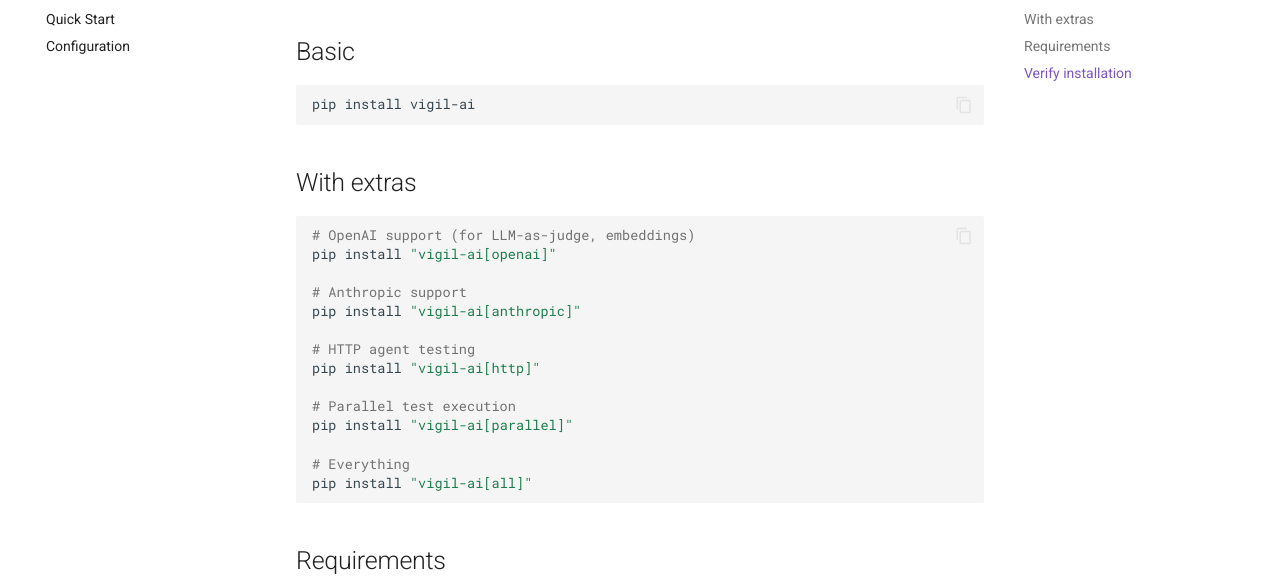
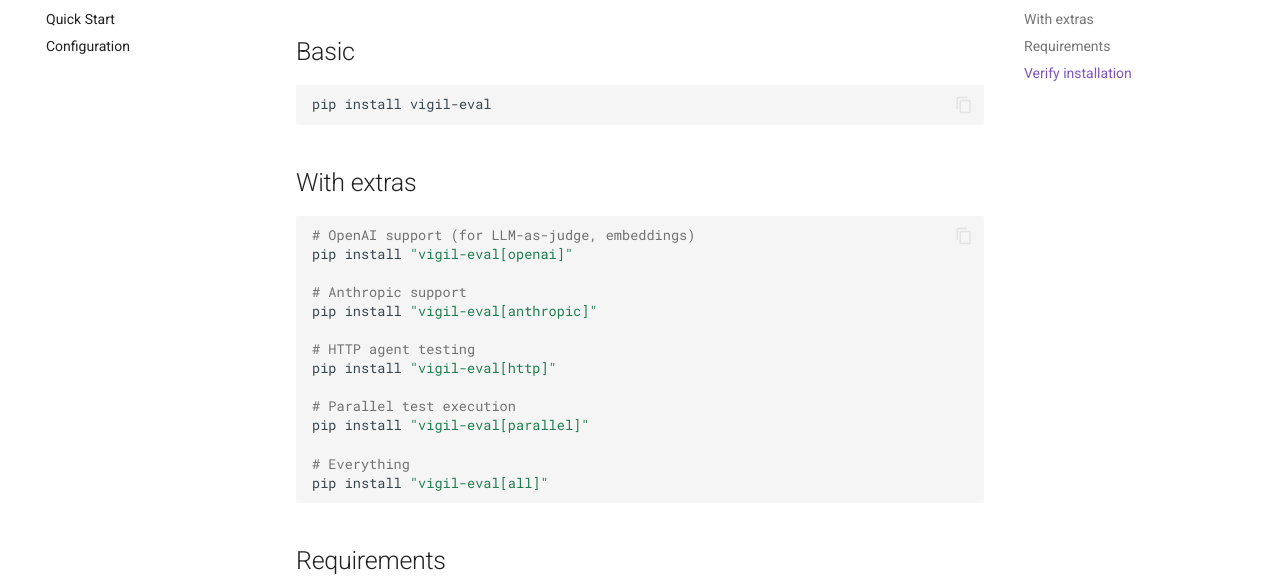
Before and after one commit to eniz1806/Vigil-AI, an MkDocs documentation site: the page built from docs/getting-started/installation.md, in a window 1280 px wide and 1047 px high. Shown: the part 194-774 px from the top of the window. Built offline with MkDocs 1.6.1 and Material for MkDocs 9.7.7, drawn with Linux system fonts in a browser that asks for light colours; comment, search, counter and statistics services are not loaded.

Commit message:
Rename package to vigil-eval and publish to PyPI

````diff
--- a/docs/getting-started/installation.md
+++ b/docs/getting-started/installation.md
@@ -3,26 +3,26 @@
 ## Basic
 
 ```bash
-pip install vigil-ai
+pip install vigil-eval
 ```
 
 ## With extras
 
 ```bash
 # OpenAI support (for LLM-as-judge, embeddings)
-pip install "vigil-ai[openai]"
+pip install "vigil-eval[openai]"
 
 # Anthropic support
-pip install "vigil-ai[anthropic]"
+pip install "vigil-eval[anthropic]"
 
 # HTTP agent testing
-pip install "vigil-ai[http]"
+pip install "vigil-eval[http]"
 
 # Parallel test execution
-pip install "vigil-ai[parallel]"
+pip install "vigil-eval[parallel]"
 
 # Everything
-pip install "vigil-ai[all]"
+pip install "vigil-eval[all]"
 ```
 
 ## Requirements
--- a/pyproject.toml
+++ b/pyproject.toml
@@ -3,7 +3,7 @@
 build-backend = "hatchling.build"
 
 [project]
-name = "vigil-ai"
+name = "vigil-eval"
 version = "0.2.0"
 description = "The testing framework for AI agents. Fast, framework-agnostic, CI-ready."
 readme = "README.md"
````
Also changed, not shown: README.md (+2 -2 lines), docs/guide/ci.md (+3 -3 lines), docs/guide/llm-judge.md (+1 -1 lines), docs/index.md (+1 -1 lines), 6 other files.
